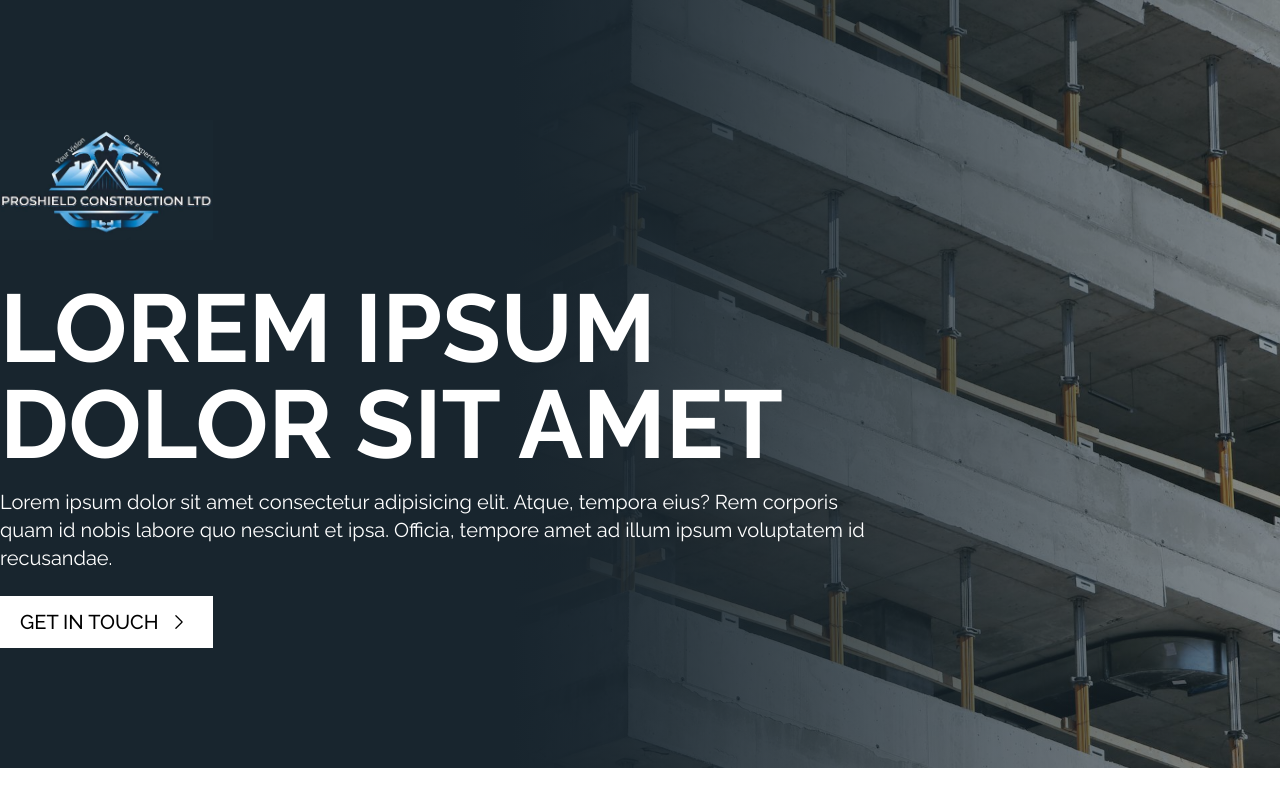
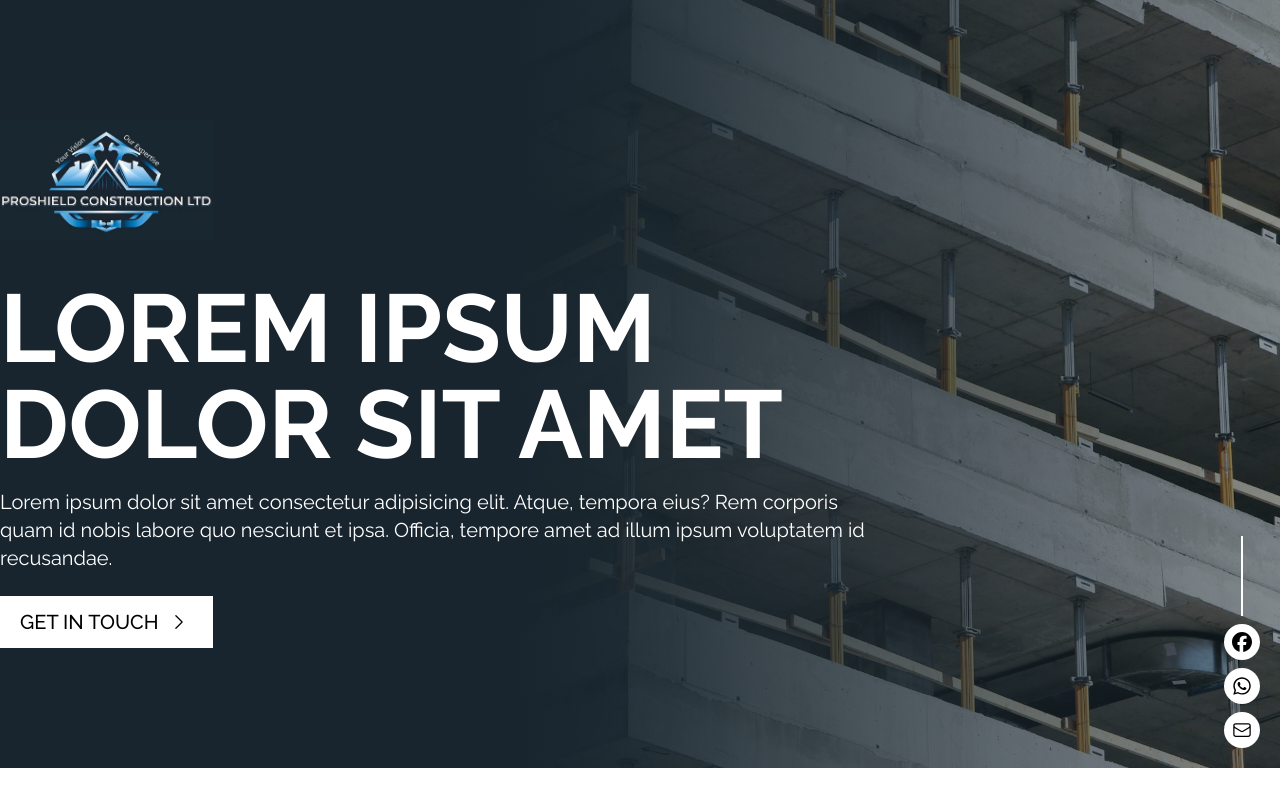
Before and after one commit to itsjatinnagar/proshield, a React (Vite) app: page / in a window 1280 px wide. Shown: the top 800 px of the page. Built offline with nearby package versions, Linux system fonts and the light colour scheme.

Commit message:
add floating social links

```diff
--- a/src/index.css
+++ b/src/index.css
@@ -7,6 +7,7 @@
 
 html {
   font-family: Raleway, sans-serif;
+  scroll-behavior: smooth;
 }
 
 header {
--- a/src/sections/contact.tsx
+++ b/src/sections/contact.tsx
@@ -4,7 +4,7 @@ import Phone from "../icons/phone";
 
 export default function Contact() {
   return (
-    <section className="py-20 bg-primary text-white">
+    <section className="py-20 bg-primary text-white" id="contact">
       <div className="mx-auto container">
         <h2 className="font-medium text-accent text-center">Contact Us</h2>
         <p className="font-bold text-2xl text-center">
--- a/src/sections/header.tsx
+++ b/src/sections/header.tsx
@@ -1,4 +1,7 @@
 import ArrowRight from "../icons/arrow-right";
+import Envelope from "../icons/envelope";
+import Facebook from "../icons/facebook";
+import Whatsapp from "../icons/whatsapp";
 
 export default function Header() {
   return (
@@ -34,6 +37,27 @@ export default function Header() {
             </a>
           </div>
         </div>
+        <div className="absolute z-10 bottom-5 right-5 flex flex-col items-center gap-2">
+          <div className="h-20 border-r-2 border-white" />
+          <a
+            href="#"
+            className="inline-block p-2 bg-white rounded-full transition-colors hover:bg-accent"
+          >
+            <Facebook />
+          </a>
+          <a
+            href="#"
+            className="inline-block p-2 bg-white rounded-full transition-colors hover:bg-accent"
+          >
+            <Whatsapp />
+          </a>
+          <a
+            href="#"
+            className="inline-block p-2 bg-white rounded-full transition-colors hover:bg-accent"
+          >
+            <Envelope />
+          </a>
+        </div>
       </div>
     </header>
   );
```
